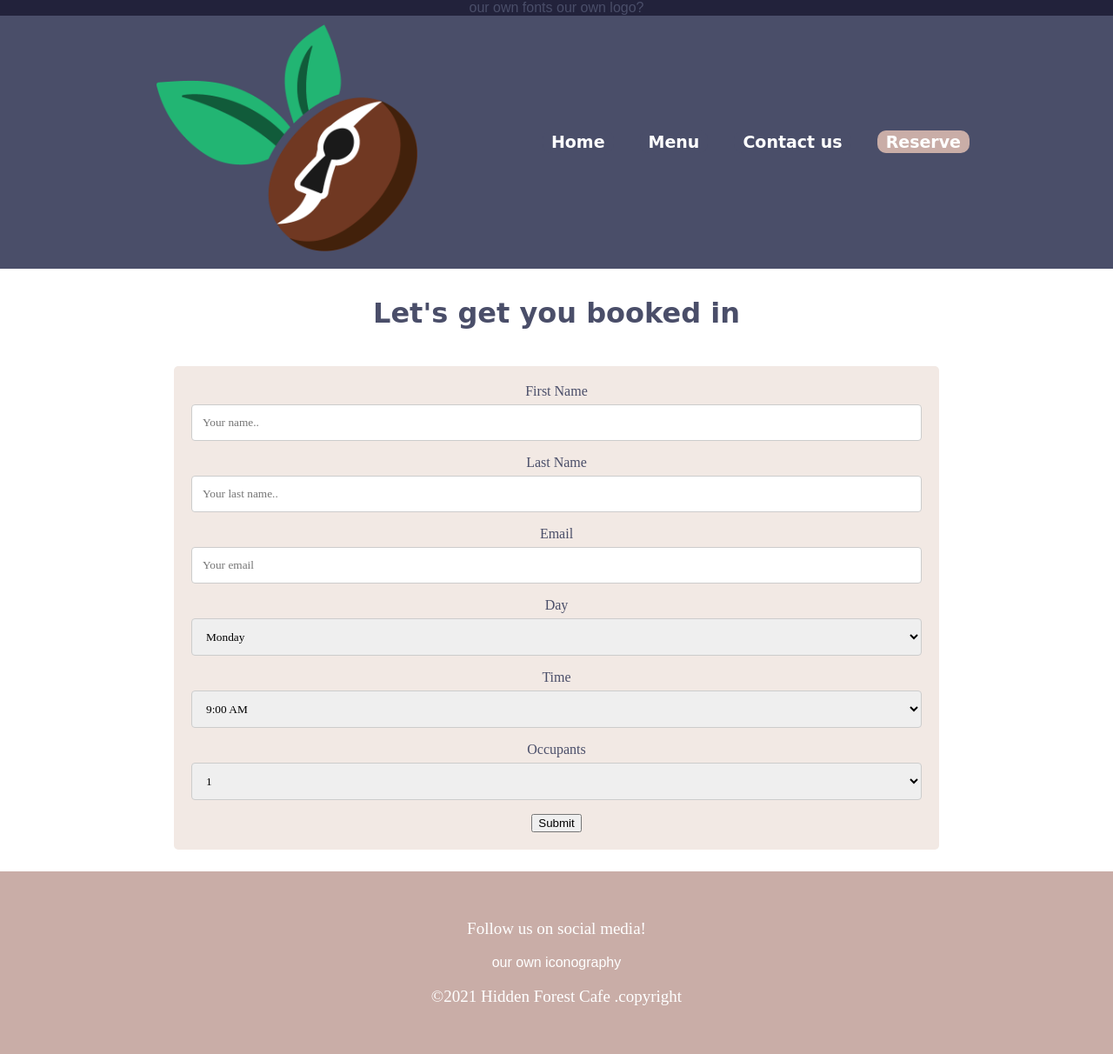
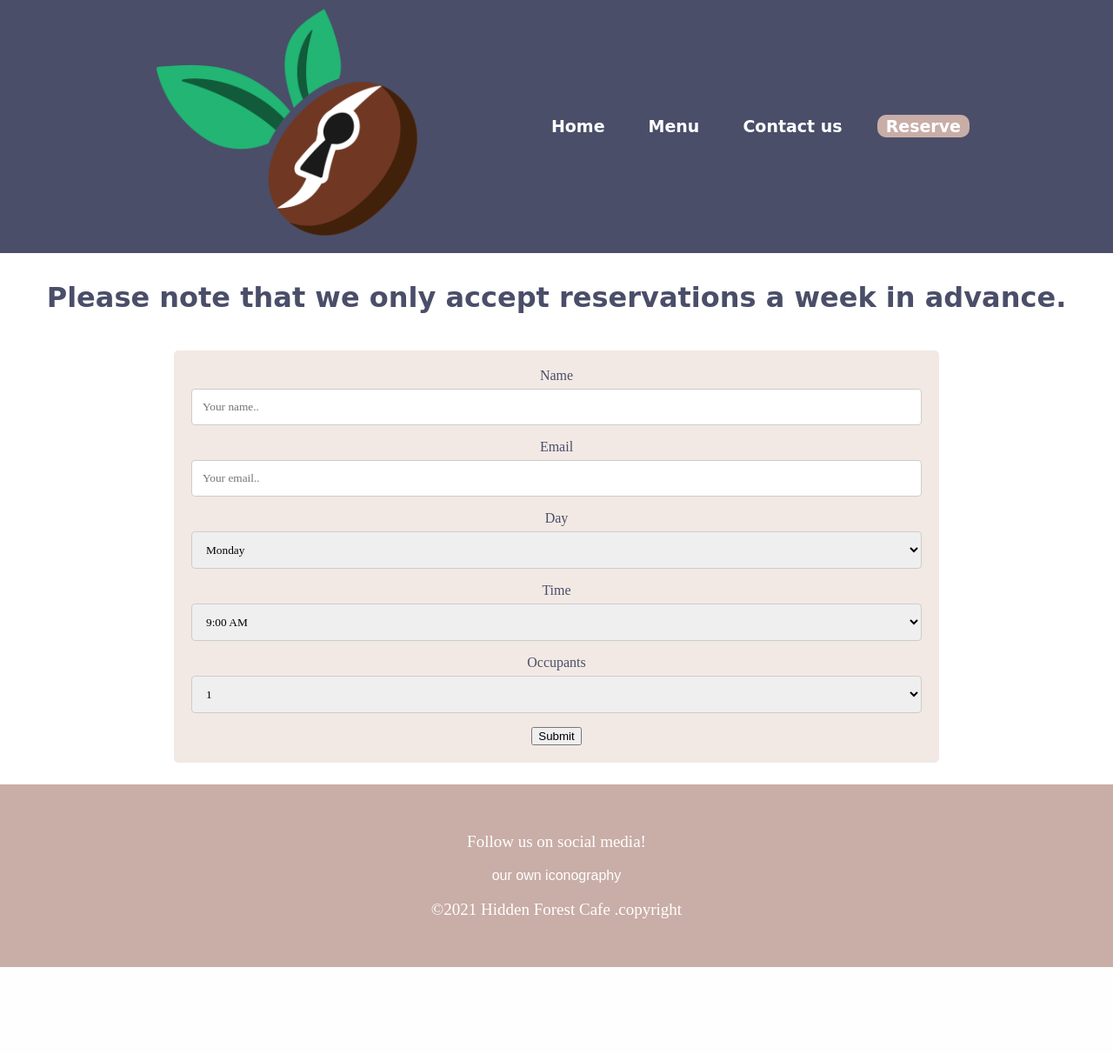
Before and after one commit to Chanelbam/Hidden_Forest_Cafe, a PHP site: page /form.php in a window 1280 px wide. Shown: the whole page at 87% size. After the commit the page ends 1112 px from the top, so only its background shows below. Run offline with PHP 8.4, Linux system fonts and the light colour scheme.

Commit message:
Form validation and push to database if true complete

```diff
--- a/css/style.css
+++ b/css/style.css
@@ -164,7 +164,7 @@ div.spacing{
 
 /* form style starts*/
 
-input[type=text], select, textarea {
+input[type=text], select, textarea{
 	width: 100%;
 	padding: 12px;
 	border: 1px solid #ccc;
--- a/database.php
+++ b/database.php
@@ -18,23 +18,22 @@ function db_connect() {
     }
 }
 
-function handle_form_submission() {
+function handle_form_submission($valid) {
     global $pdo;
 
-    if($_SERVER["REQUEST_METHOD"] == "POST")
+    if($_SERVER["REQUEST_METHOD"] == "POST" && $valid == true)
     {
-        if(isset($_POST["fname"]) && isset($_POST["lname"]) && isset($_POST["email"]) && isset($_POST["restaurant_day"]) && isset($_POST["restaurant_time"]) && isset($_POST["occupants"])) {
-            $sql = 'INSERT INTO reservation (fname, lname, email, restaurant_day, restaurant_time, occupants) VALUES (:fname, :lname, :email, :restaurant_day, :restaurant_time, :occupants)';
+        if(isset($_POST["full_name"]) && isset($_POST["email"]) && isset($_POST["restaurant_day"]) && isset($_POST["restaurant_time"]) && isset($_POST["occupants"])) {
+            $sql = 'INSERT INTO reservation (full_name, email, restaurant_day, restaurant_time, occupants) VALUES (:full_name, :email, :restaurant_day, :restaurant_time, :occupants)';
 
             $statement = $pdo->prepare($sql);
-            $statement->bindValue(':fname', $_POST["fname"]);
-            $statement->bindValue(':lname', $_POST["lname"]);
+            $statement->bindValue(':full_name', $_POST["full_name"]);
             $statement->bindValue(':email', $_POST["email"]);
             $statement->bindValue(':restaurant_day', $_POST["restaurant_day"]);
             $statement->bindValue(':restaurant_time', $_POST["restaurant_time"]);
             $statement->bindValue(':occupants', $_POST["occupants"]);
 
             $statement->execute();
-            }
+        }
     }
 }
--- a/form.php
+++ b/form.php
@@ -7,24 +7,20 @@
 	$emails = [];
 
     include 'database.php';
+	require_once 'validation.php';
+
     $pdo = db_connect();
-	handle_form_submission();
-
+	$valid = validate();
+	handle_form_submission($valid);
 ?>
 
 <!DOCTYPE html>
 <html lang="en">
 	<head>
 		<title>Hidden Forest Cafe</title>
-
-our own fonts
-
 		<meta name="viewport" content="width=device-width,initial-scale=1">
 		<meta charset="utf-8" />
 		<link rel="stylesheet" href="css/style.css" />
-
-		our own logo?
-
 	</head>
 	<body>
 
@@ -52,23 +48,20 @@ our own fonts
 		</div>
 
 		<main>
-			<h3>Let's get you booked in</h3>
+			<h3>Please note that we only accept reservations a week in advance.</h3>
 			<div class="container">
 				<form action="form.php" method="post">
-					<label for="fname">First Name
-						<input id="fname" type="text" name="fname" placeholder="Your name..">
+					<label for="full_name">Name
+						<input type="text" name="full_name" placeholder="Your name..">
+						<?php the_validation_message('full_name'); ?>
 					</label>
-
-					<label for="lname">Last Name
-						<input id="lname" type="text" name="lname" placeholder="Your last name..">
-					</label>
-
-                    <label for="email">Email
-						<input id="email" type="text" name="email" placeholder="Your email">
+					<label for="email">Email
+						<br><input type="text" name="email" placeholder="Your email.."><br>
+						<?php the_validation_message('email'); ?>
 					</label>
 
 					<label for="restaurant_day">Day
-						<select id="restaurant_day" name="restaurant_day">
+						<select name="restaurant_day">
 							<option value="Monday">Monday</option>
 							<option value="Tuesday">Tuesday</option>
 							<option value="Wednesday">Wednesday</option>
@@ -80,7 +73,7 @@ our own fonts
 					</label>
 
 					<label for="restaurant_time">Time
-						<select id="restaurant_time" name="restaurant_time">
+						<select name="restaurant_time">
 							<option value="1000AM">9:00 AM</option>
 							<option value="1000AM">9:30 AM</option>
 							<option value="1000AM">10:00 AM</option>
@@ -100,7 +93,7 @@ our own fonts
 					</label>
 
                     <label for="occupants">Occupants
-					<select id="occupants" name="occupants">
+					<select name="occupants">
 						<option value="1">1</option>
 						<option value="2">2</option>
 						<option value="3">3</option>
@@ -109,9 +102,9 @@ our own fonts
 					</select>
 					</label>
 
-					<button id="enter" type="submit" value="Submit" name="Button">Submit</button>
-
+					<button type="submit" value="Submit" name="Button">Submit</button>
 				</form>
+				<?php the_results(); ?>
 			</div>
 		</main>
 
--- a/validation.php
+++ b/validation.php
@@ -1,7 +1,70 @@
 <?php
 
-$valid = false;
-$val_messages = Array();
+
+function validate() {
+    global $valid;
+    global $val_messages;
+
+    $result = true;
+    $this_result = false;
+
+
+    if($_SERVER['REQUEST_METHOD']== 'POST')
+    {
+        if(isset($_POST["full_name"]) && isset($_POST["email"]))
+        {
+            foreach($_POST as $type => $value)
+            {
+                if($type=="full_name")
+                {
+                    $submitted = $_POST["full_name"];
+                    $pattern = '/^[A-Za-z ]+$/';
+
+                    $this_result = preg_match($pattern, $submitted);
+                    $result= $result && $this_result;
+
+                    if($this_result == true)
+                    {
+                        $val_messages["full_name"]="";
+                    }
+                    else if($this_result == false)
+                    {
+                        $val_messages["full_name"]="The first name can only contain characters from a-z (A-Z)";
+                    }
+                }
+                else if($type=="email")
+                {
+                    $submitted = $_POST["email"];
+                    $pattern = '#^(.+)@([^\.].*)\.([a-z]{2,})$#';
+
+                    $this_result = preg_match($pattern, $submitted);
+                    $result= $result && $this_result;
+
+                    if($this_result == true) {
+                        $val_messages[$type]="";
+                    }
+                    else if($this_result == false)
+                    {
+                        $val_messages[$type]="This is an invalid email address.";
+                    }
+                }
+            }
+        }
+        $result = $result && $this_result;
+        return $valid = $result;
+    }
+}
+
+function the_validation_message($type) {
+    global $val_messages;
+
+    if ($_SERVER['REQUEST_METHOD'] == 'POST')
+    {
+        if($val_messages[$type]!="") {
+            echo "<p class='failure-message'> ${val_messages[$type]} </p>";
+        }
+    }
+}
 
 function the_results()
 {
@@ -13,54 +76,11 @@ function the_results()
         {
             ?>
             <div class="results">
-                <p class="result-text">Your first and last name is <?php echo $_POST["fname"]." ".$_POST["lname"]?></p>
-                <p class="result-text">Your phone number <?php echo $_POST["phone"]?></p>
+                <p class="result-text">Your name for your reservation is <?php echo $_POST["full_name"]?></p>
                 <p class="result-text">Your email address is <?php echo $_POST["email"]?></p>
-                <p class="result-text">Your appointment is on <?php echo $_POST["restaurant_day"]." at ".$_POST["restaurant_tme"]." for ".$_POST["occupants"]."guests"?></p>
+                <p class="result-text">Your appointment is on <?php echo $_POST["restaurant_day"]." at ".$_POST["restaurant_time"]." for ".$_POST["occupants"]." guests"?></p>
             </div>
             <?php
         }
     }
 }
-
-function validate() {
-    global $valid;
-    global $val_messages;
-
-    $result = true;
-
-    if($_SERVER['REQUEST_METHOD']== 'POST')
-    {
-        if(isset($_POST["email"])) {
-            foreach($_POST as $type => $value)
-            {
-                if ($type=='email')
-                {
-                    $submitted = $_POST["email"];
-                    $pattern = '#^(.+)@([^\.].*)\.([a-z]{2,})$#';
-
-                    $this_result = preg_match($pattern, $submitted);
-                    $result= $result && $this_result;
-
-                    if($this_result == true) {$val_messages[$type]="";}
-                    else {$val_messages[$type]="email is not correct format";}
-                }
-            }
-        } else {
-            echo "<p>Something has gone wrong with the form!</p>";
-        }
-        $result=$result && $this_result;
-        $valid = $result;
-    }
-}
-
-function the_validation_message($type) {
-
-    global $val_messages;
-
-    if ($_SERVER['REQUEST_METHOD'] == 'POST') {
-        if($val_messages[$type]!="") {
-            echo "<p class='failure-message'> ${val_messages[$type]} </p>";
-        }
-    }
-}
```
